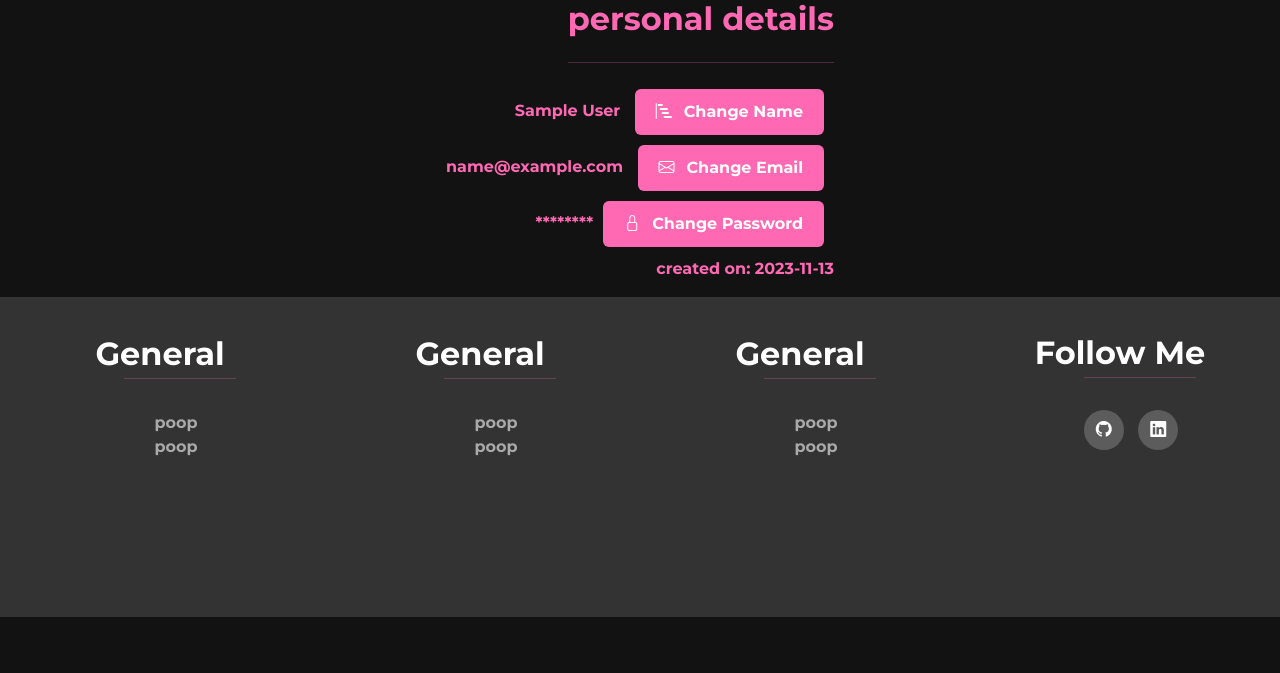
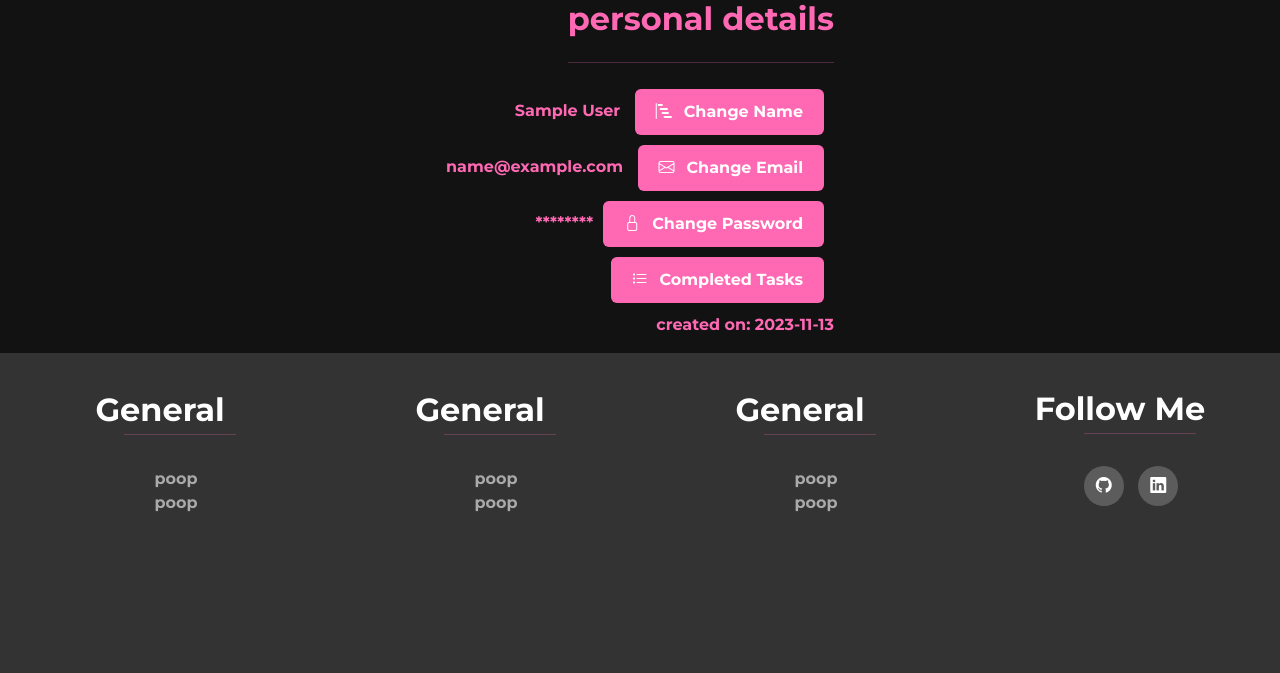
Before and after one commit to jaydeep080805/ToDoey, a Flask app: page /profile in a window 1280 px wide. Shown: the part 501-1174 px from the top of the page. Before the commit the page ends 1118 px from the top, so only its background shows below. Run offline with Flask 3, Linux system fonts and the light colour scheme; the visitor is signed in with stand-in values (Sample User, id 1); data comes from the database, SQL or seed files in the repository; some libraries are stand-ins or nearby versions.

Commit message:
added completed tasks section and page

```diff
--- a/ToDoey/templates/profile.html
+++ b/ToDoey/templates/profile.html
@@ -17,7 +17,7 @@
 
   <div class="test">
     <h2>personal details</h2>
-    <hr class="custom-hr">
+    <hr class="custom-hr" />
   </div>
 
   <div class="profile-info">
@@ -48,6 +48,14 @@
   </div>
 
   <div class="profile-info">
+    <button type="button" class="btn change-info-button">
+      <a href=" {{ url_for('main.completed_tasks') }}"
+        ><i class="bi bi-list-task button-icon"></i>Completed Tasks</a
+      >
+    </button>
+  </div>
+
+  <div class="profile-info">
     <p>created on: {{ user_info.creation_date }}</p>
   </div>
 </div>
```
Also changed, not shown: ToDoey/templates/completed-tasks.html (added, +9 -0 lines).
